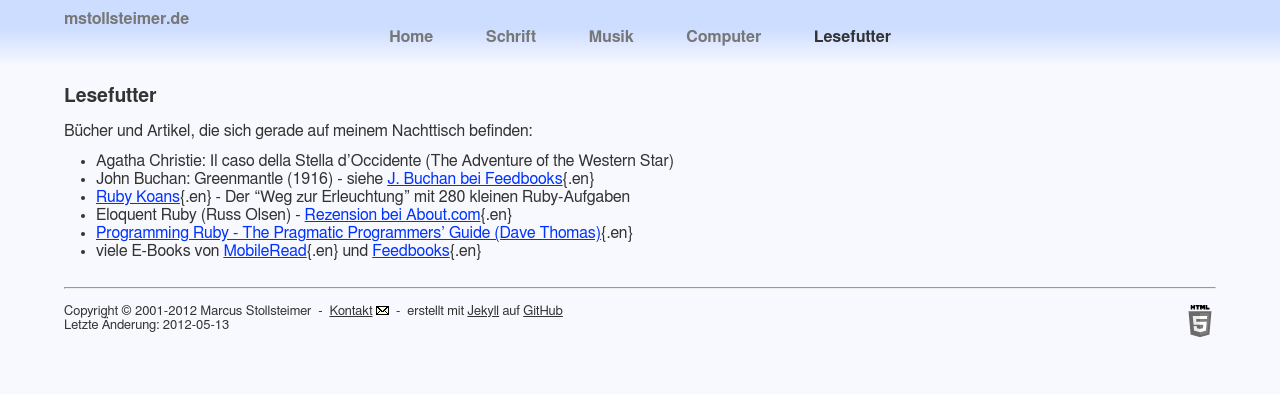
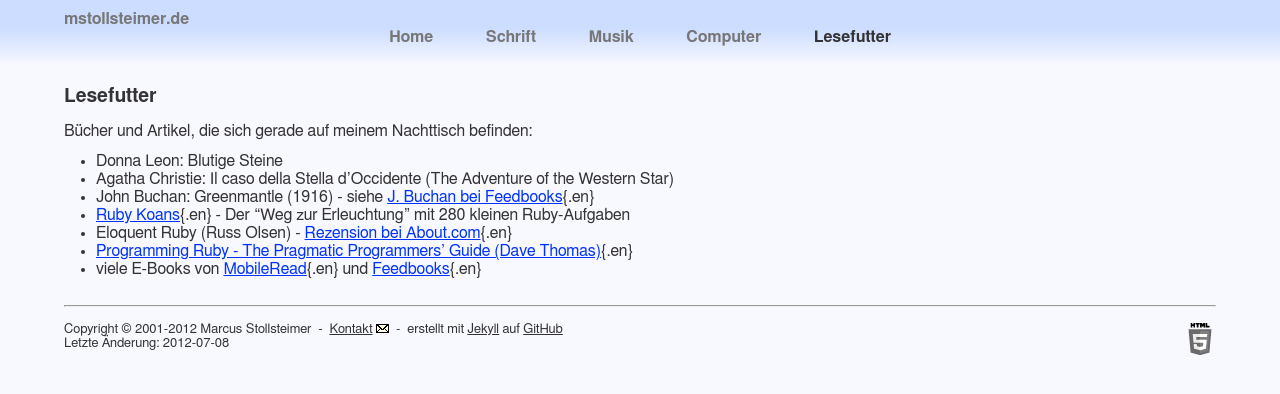
Before and after one commit to stomar/stomar.github.com, a Jekyll site: the page built from lesefutter.md, in a window 1280 px wide. Shown: the top 394 px of the page. Built offline with Jekyll 4.4.1, drawn with Linux system fonts in a browser that asks for light colours.

Commit message:
book list updated

```diff
--- a/lesefutter.md
+++ b/lesefutter.md
@@ -1,11 +1,12 @@
 ---
 layout: main
 title: Lesefutter
-date: 2012-05-13
+date: 2012-07-08
 ---
 
 Bücher und Artikel, die sich gerade auf meinem Nachttisch befinden:
 
+- Donna Leon: Blutige Steine
 - Agatha Christie: Il caso della Stella d'Occidente (The Adventure of the Western Star)
 - John Buchan: Greenmantle (1916) - siehe [J. Buchan bei Feedbooks](http://de.feedbooks.com/author/17){.en}
 - [Ruby Koans](http://rubykoans.com/){.en} - Der "Weg zur Erleuchtung" mit 280 kleinen Ruby-Aufgaben
```
